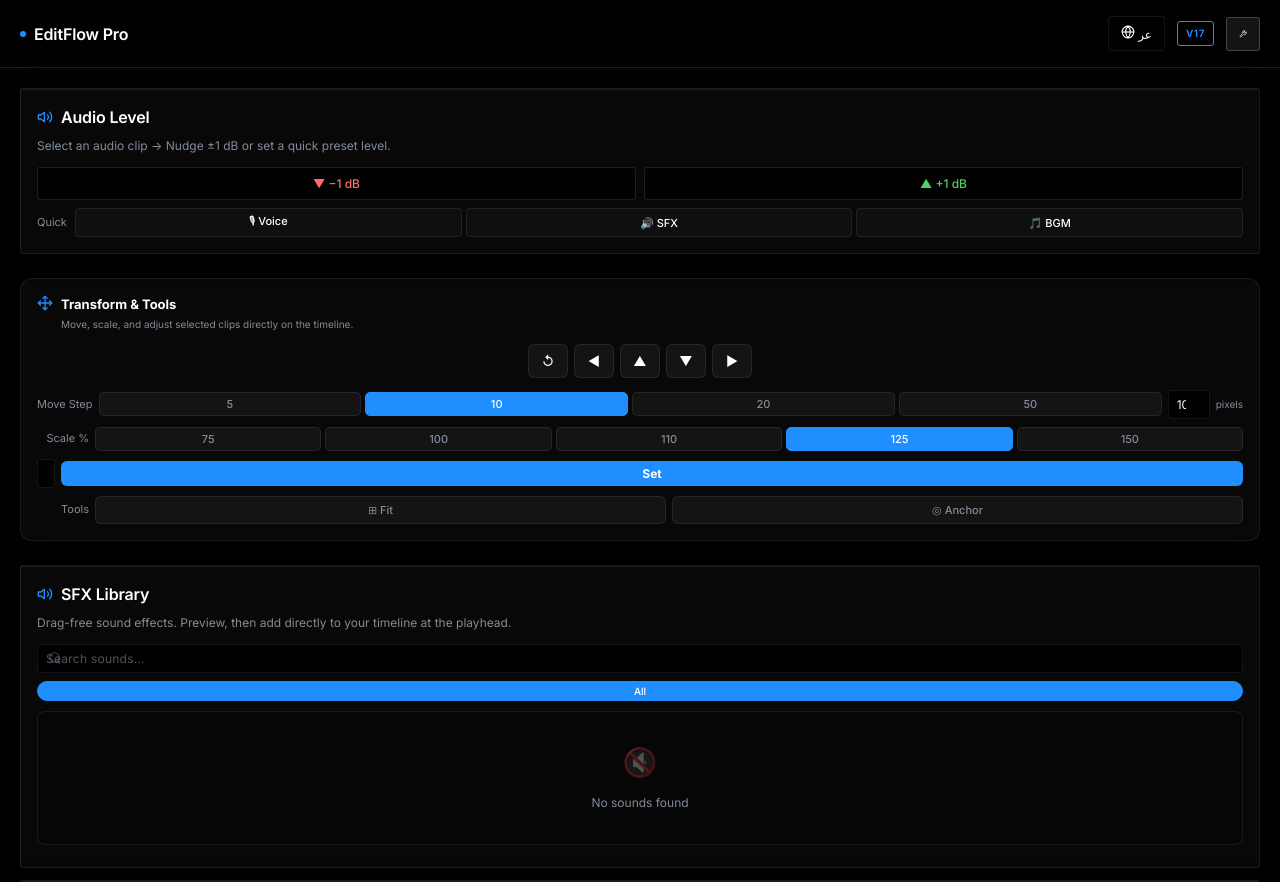
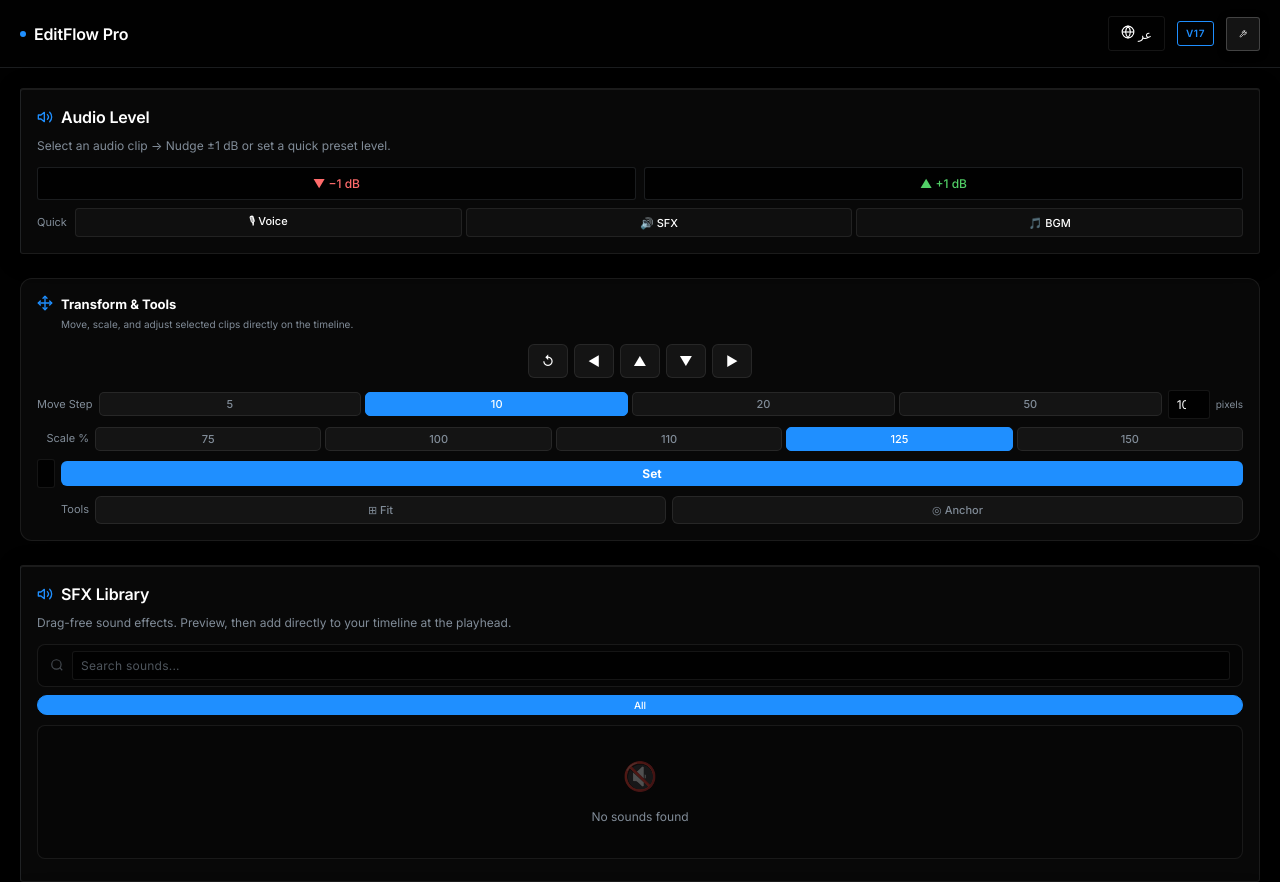
Before and after one commit to ahmednajm1/editflow-pro, a plain HTML site: page client/index.html in a window 1280 px wide. Shown: the top 882 px of the page. Drawn offline with Linux system fonts and the light colour scheme.

Commit message:
fix(sfx): redesign search bar layout - icon outside input to prevent overlap

```diff
--- a/client/css/style.css
+++ b/client/css/style.css
@@ -893,19 +893,25 @@ button.secondary { color: var(--text-mute); }
   margin-bottom: 10px;
 }
 .sfx-search-wrap {
-  position: relative;
   display: flex;
   align-items: center;
+  gap: 8px;
+  background: rgba(0,0,0,0.3);
+  border: 1px solid var(--glass-border);
+  border-radius: 8px;
+  padding: 6px 12px;
+  transition: all .2s;
+}
+.sfx-search-wrap:focus-within {
+  border-color: var(--accent);
+  background: rgba(0,0,0,0.45);
+  box-shadow: 0 0 0 3px rgba(31,143,255,0.1);
 }
 .sfx-search-icon {
-  position: absolute;
-  left: 11px;
-  top: 50%;
-  transform: translateY(-50%);
   color: var(--text-mute);
-  pointer-events: none;
   opacity: 0.5;
-  transition: opacity .15s;
+  flex-shrink: 0;
+  transition: all .15s;
 }
 .sfx-search-wrap:focus-within .sfx-search-icon {
   opacity: 1;
@@ -913,20 +919,13 @@ button.secondary { color: var(--text-mute); }
 }
 .sfx-search {
   width: 100%;
-  background: rgba(0,0,0,0.3);
-  border: 1px solid var(--glass-border);
+  background: transparent;
+  border: none;
   color: var(--text);
-  border-radius: 8px;
-  padding: 8px 12px 8px 34px;
   font-size: 12px;
   font-family: inherit;
-  transition: all .2s;
-}
-.sfx-search:focus {
-  border-color: var(--accent);
   outline: none;
-  background: rgba(0,0,0,0.45);
-  box-shadow: 0 0 0 3px rgba(31,143,255,0.1);
+  padding: 2px 0;
 }
 .sfx-search::placeholder {
   color: var(--text-mute);
--- a/client/index.html
+++ b/client/index.html
@@ -3,7 +3,7 @@
 <head>
     <meta charset="utf-8">
     <title>EditFlow Pro</title>
-    <link rel="stylesheet" href="css/style.css?v=22">
+    <link rel="stylesheet" href="css/style.css?v=23">
     <script src="js/CSInterface.js"></script>
 </head>
 <body>
@@ -556,6 +556,6 @@
     </div>
 
     <script src="js/dspTools.js"></script>
-    <script src="js/main.js?v=22"></script>
+    <script src="js/main.js?v=23"></script>
 </body>
 </html>
```
